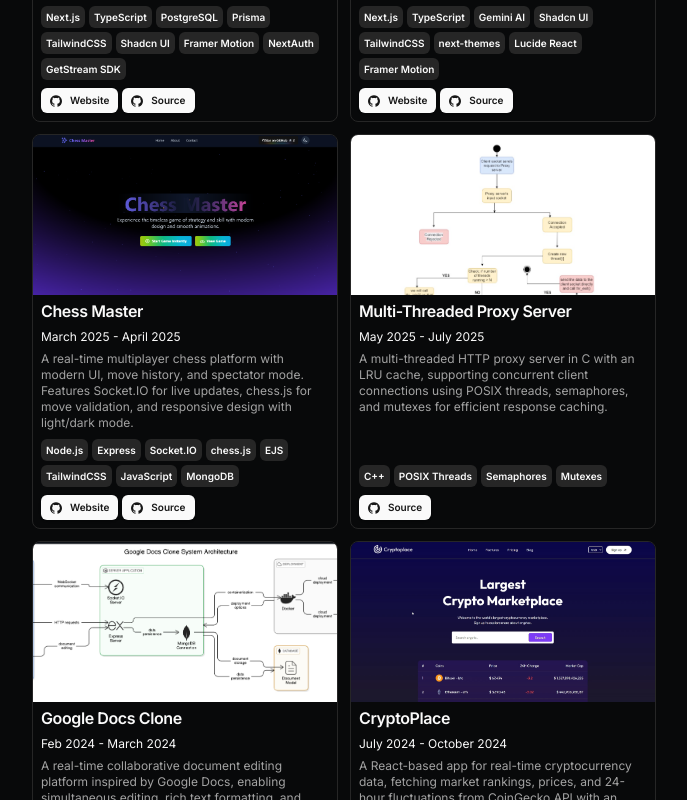
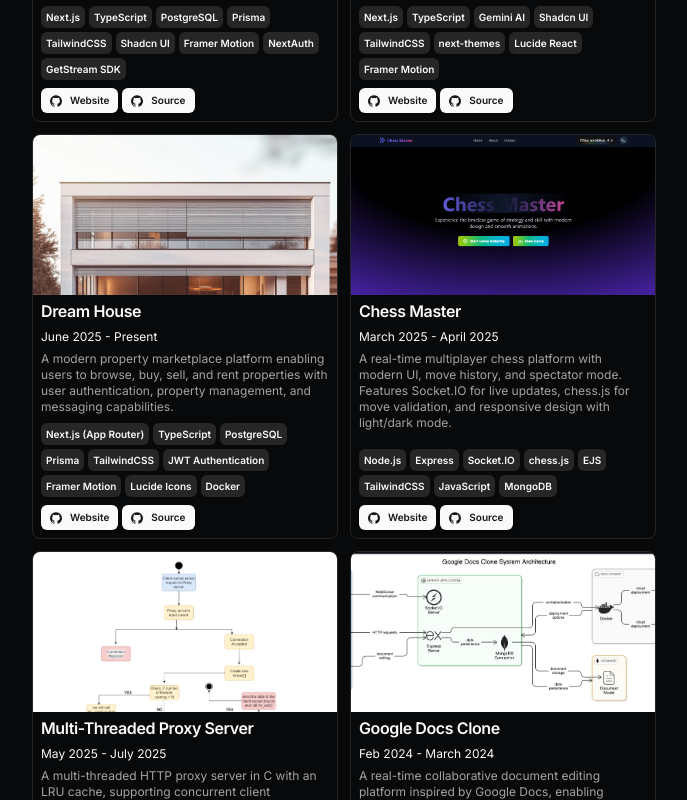
Before and after one commit to Ethan4582/CV, a Next.js app: page / in a window 1280 px wide. Shown: the part 1700-2500 px from the top of the page, without its empty margins (296-983 px from the left). Built offline with nearby package versions, Linux system fonts and the light colour scheme.

Commit message:
added project

```diff
--- a/src/data/resume.tsx
+++ b/src/data/resume.tsx
@@ -225,6 +225,46 @@ Used ModelSim for RTL simulation and design verification, and developed interrup
   ],
   image: "/99.png",
   video: ""
+},
+{
+  "title": "Dream House",
+  "href": "https://dream-house-property-marketplace.vercel.app",
+  "dates": "June 2025 - Present",
+  "active": true,
+  "description": "A modern property marketplace platform enabling users to browse, buy, sell, and rent properties with user authentication, property management, and messaging capabilities.",
+  "technologies": [
+    "Next.js (App Router)",
+    "TypeScript",
+    "PostgreSQL",
+    "Prisma",
+    "TailwindCSS",
+    "JWT Authentication",
+    "Framer Motion",
+    "Lucide Icons",
+    "Docker"
+  ],
+  links: [
+    {
+      type: "Website",
+      href: "https://dreamhouse-iota.vercel.app/",
+       icon: <Icons.github className="size-3" />
+    },
+    {
+      type: "Source",
+      href: "https://github.com/Ethan4582/Dream-house",
+      icon: <Icons.github className="size-3" />
+    }
+  ],
+  image: "/1.png",
+  video: "",
+  features: [
+    "Property marketplace for buying/selling/renting",
+    "Secure JWT authentication",
+    "Advanced property search filters",
+    "Property management system",
+    "Direct messaging between users",
+    "Responsive mobile-friendly UI"
+  ]
 },
 {
   "title": "Chess Master",
```
Also changed, not shown: public/1.png (added).
